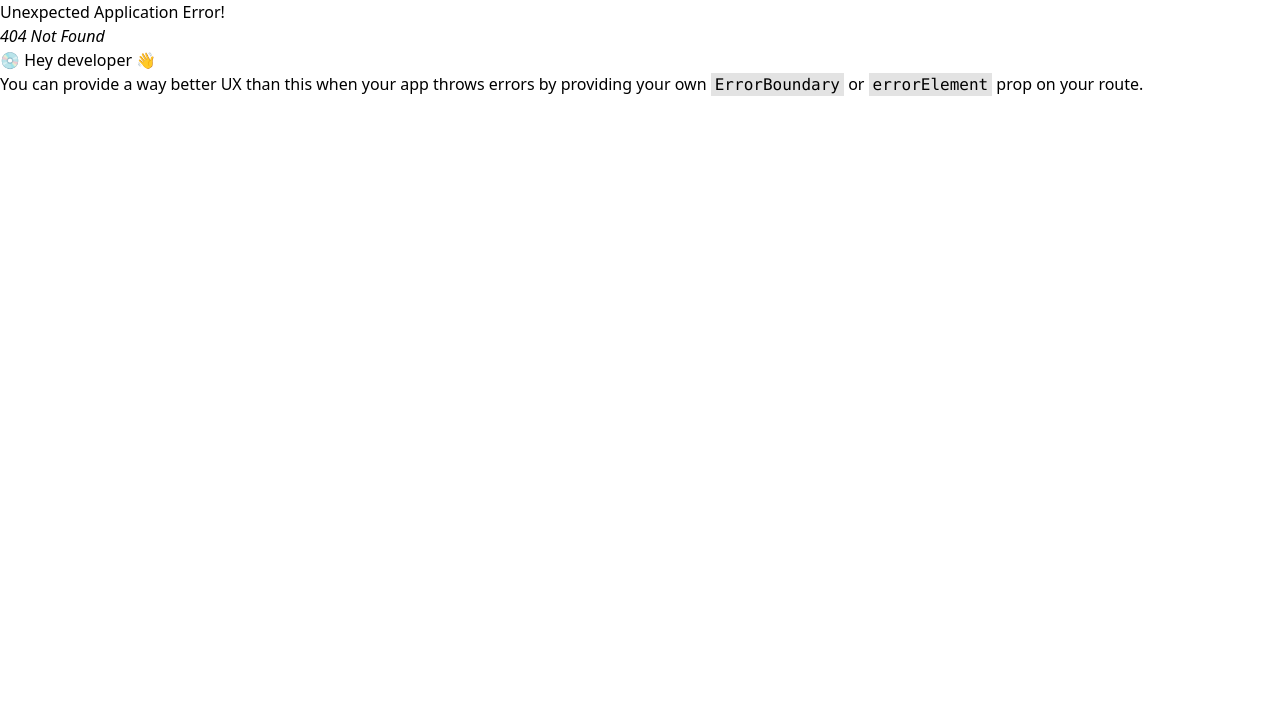
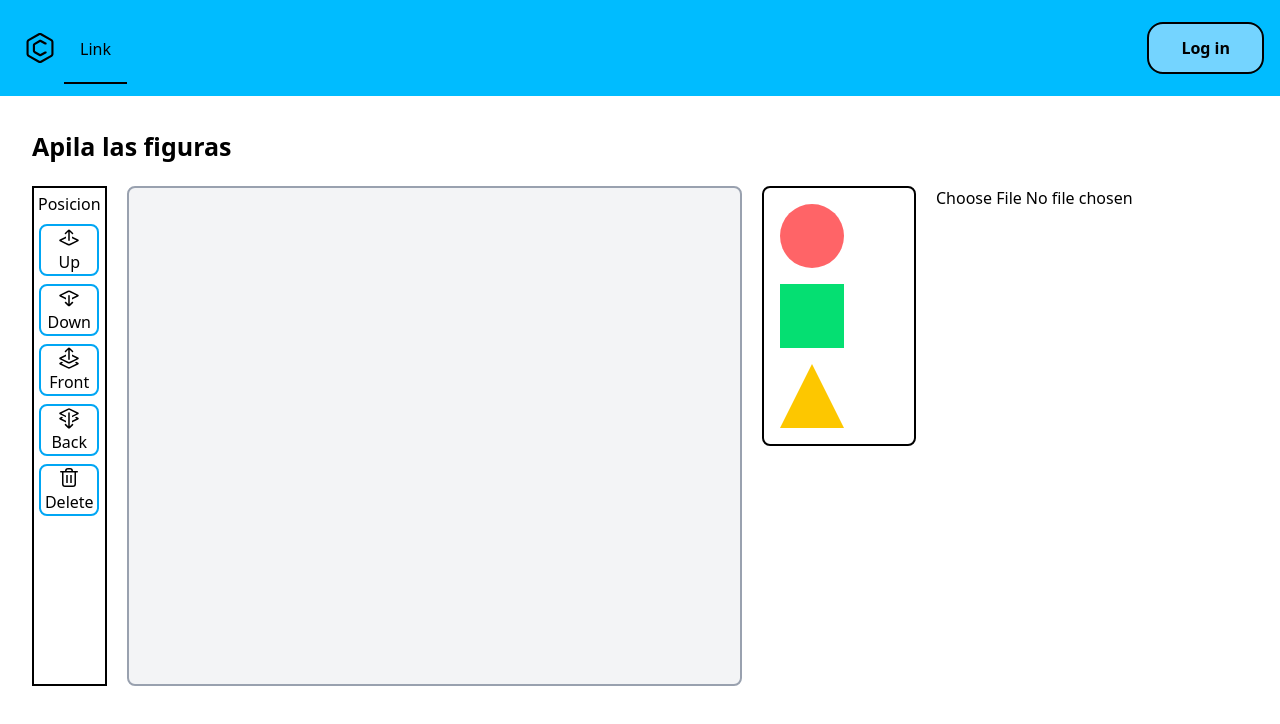
Before and after one commit to MauriErick24/pWeb, a React (Vite) app: page /create/interactive in a window 1280 px wide. Before the commit this address had no page. Shown: the top 724 px of the page. Built offline with nearby package versions, Linux system fonts and the light colour scheme.

Commit message:
buttons tools

```diff
--- a/src/components/Btn1.tsx
+++ b/src/components/Btn1.tsx
@@ -1,28 +1,91 @@
-import React from "react";
+import React, { JSX } from "react";
 
 interface Btn1Props {
   nameBtn: string;
+  typeBtn: "up" | "down" | "front" | "back" | "delete"; // 🔧 claves válidas
   onClickBtn: React.MouseEventHandler<HTMLButtonElement>;
 }
 
-export const Btn1: React.FC<Btn1Props> = ({ nameBtn, onClickBtn }) => {
+const svgIcons: Record<
+  "up" | "down" | "front" | "back" | "delete",
+  JSX.Element
+> = {
+  up: (
+    <svg
+      xmlns="http://www.w3.org/2000/svg"
+      width="24"
+      height="24"
+      viewBox="0 0 24 24"
+    >
+      <path
+        fill="currentColor"
+        d="M12.75 5.82v8.43a.75.75 0 1 1-1.5 0V5.81L8.99 8.07A.75.75 0 1 1 7.93 7l2.83-2.83a1.75 1.75 0 0 1 2.47 0L16.06 7A.75.75 0 0 1 15 8.07l-2.25-2.25zM15 10.48l6.18 3.04a1 1 0 0 1 0 1.79l-7.86 3.86a3 3 0 0 1-2.64 0l-7.86-3.86a1 1 0 0 1 0-1.8L9 10.49v1.67L4.4 14.4l6.94 3.42c.42.2.9.2 1.32 0l6.94-3.42-4.6-2.26v-1.67z"
+      ></path>
+    </svg>
+  ),
+  down: (
+    <svg
+      xmlns="http://www.w3.org/2000/svg"
+      width="24"
+      height="24"
+      viewBox="0 0 24 24"
+    >
+      <path
+        fill="currentColor"
+        d="M12.75 18.12V9.75a.75.75 0 1 0-1.5 0v8.37l-2.26-2.25a.75.75 0 0 0-1.06 1.06l2.83 2.82c.68.69 1.79.69 2.47 0l2.83-2.82A.75.75 0 0 0 15 15.87l-2.25 2.25zM15 11.85v1.67l6.18-3.04a1 1 0 0 0 0-1.79l-7.86-3.86a3 3 0 0 0-2.64 0L2.82 8.69a1 1 0 0 0 0 1.8L9 13.51v-1.67L4.4 9.6l6.94-3.42c.42-.2.9-.2 1.32 0L19.6 9.6 15 11.85z"
+      ></path>
+    </svg>
+  ),
+  front: (
+    <svg
+      xmlns="http://www.w3.org/2000/svg"
+      width="24"
+      height="24"
+      viewBox="0 0 24 24"
+    >
+      <path
+        fill="currentColor"
+        d="M12.75 3.82v9.43a.75.75 0 1 1-1.5 0V3.81L8.99 6.07A.75.75 0 1 1 7.93 5l2.83-2.83a1.75 1.75 0 0 1 2.47 0L16.06 5A.75.75 0 0 1 15 6.07l-2.25-2.25zM15 8.48l6.18 3.04a1 1 0 0 1 0 1.79l-7.86 3.86a3 3 0 0 1-2.64 0l-7.86-3.86a1 1 0 0 1 0-1.8L9 8.49v1.67L4.4 12.4l6.94 3.42c.42.2.9.2 1.32 0l6.94-3.42-4.6-2.26V8.48zm4.48 7.34 1.7.83a1 1 0 0 1 0 1.8l-7.86 3.86a3 3 0 0 1-2.64 0l-7.86-3.86a1 1 0 0 1 0-1.8l1.7-.83 1.7.83-1.82.9 6.94 3.41c.42.2.9.2 1.32 0l6.94-3.41-1.82-.9 1.7-.83z"
+      ></path>
+    </svg>
+  ),
+  back: (
+    <svg
+      xmlns="http://www.w3.org/2000/svg"
+      width="24"
+      height="24"
+      viewBox="0 0 24 24"
+    >
+      <path
+        fill="currentColor"
+        d="m19.48 10.82 1.7.83a1 1 0 0 1 0 1.8L15 16.49V14.8l4.6-2.26-1.82-.9 1.7-.83zm-14.96 0-1.7.83a1 1 0 0 0 0 1.8L9 16.49V14.8l-4.6-2.26 1.82-.9-1.7-.83zm8.23 9.5L15 18.07a.75.75 0 0 1 1.06 1.06l-2.83 2.83c-.68.68-1.79.68-2.47 0l-2.83-2.83a.75.75 0 0 1 1.06-1.06l2.26 2.26V6.9a.75.75 0 1 1 1.5 0v13.43zM15 11.35V9.68l4.6-2.27L12.66 4c-.42-.2-.9-.2-1.32 0L4.4 7.4 9 9.68v1.67L2.82 8.3a1 1 0 0 1 0-1.8l7.86-3.86a3 3 0 0 1 2.64 0l7.86 3.87a1 1 0 0 1 0 1.79L15 11.35z"
+      ></path>
+    </svg>
+  ),
+
+  delete: (
+    <svg
+      xmlns="http://www.w3.org/2000/svg"
+      width="24"
+      height="24"
+      viewBox="0 0 24 24"
+    >
+      <path
+        fill="currentColor"
+        d="M8 5a3 3 0 0 1 3-3h2a3 3 0 0 1 3 3h4.25a.75.75 0 1 1 0 1.5H19V18a3 3 0 0 1-3 3H8a3 3 0 0 1-3-3V6.5H3.75a.75.75 0 0 1 0-1.5H8zM6.5 6.5V18c0 .83.67 1.5 1.5 1.5h8c.83 0 1.5-.67 1.5-1.5V6.5h-11zm3-1.5h5c0-.83-.67-1.5-1.5-1.5h-2c-.83 0-1.5.67-1.5 1.5zm-.25 4h1.5v8h-1.5V9zm4 0h1.5v8h-1.5V9z"
+      ></path>
+    </svg>
+  ),
+};
+
+export const Btn1: React.FC<Btn1Props> = ({ nameBtn, typeBtn, onClickBtn }) => {
   return (
     <div className="flex flex-col items-center">
       <button
         className="w-15 border-2 border-sky-500 rounded-lg flex flex-col items-center"
         onClick={onClickBtn}
       >
-        <svg
-          xmlns="http://www.w3.org/2000/svg"
-          width="24"
-          height="24"
-          viewBox="0 0 24 24"
-        >
-          <path
-            fill="currentColor"
-            d="M12.75 5.82v8.43a.75.75 0 1 1-1.5 0V5.81L8.99 8.07A.75.75 0 1 1 7.93 7l2.83-2.83a1.75 1.75 0 0 1 2.47 0L16.06 7A.75.75 0 0 1 15 8.07l-2.25-2.25zM15 10.48l6.18 3.04a1 1 0 0 1 0 1.79l-7.86 3.86a3 3 0 0 1-2.64 0l-7.86-3.86a1 1 0 0 1 0-1.8L9 10.49v1.67L4.4 14.4l6.94 3.42c.42.2.9.2 1.32 0l6.94-3.42-4.6-2.26v-1.67z"
-          />
-        </svg>
+        {svgIcons[typeBtn]}
         {nameBtn}
       </button>
     </div>
--- a/src/components/Canvas.tsx
+++ b/src/components/Canvas.tsx
@@ -62,6 +62,28 @@
     );
   };
 
+  const handleDown = () => {
+    setFigures((prev) =>
+      prev.map((fig) =>
+        fig.selected ? { ...fig, zindex: fig.zindex - 1 } : fig
+      )
+    );
+  };
+
+  const handleFront = () => {
+    setFigures((prev) =>
+      prev.map((fig) =>
+        fig.selected ? { ...fig, zindex: fig.zindex + 100 } : fig
+      )
+    );
+  };
+
+  const handleBack = () => {
+    setFigures((prev) =>
+      prev.map((fig) => (fig.selected ? { ...fig, zindex: 1 } : fig))
+    );
+  };
+
   const handleMouseDown = (
     e: React.MouseEvent<HTMLDivElement>,
     fig: Figure
@@ -94,7 +116,12 @@
 
   return (
     <div className="flex gap-5">
-      <Tools onClickBtn={handleUp} />
+      <Tools
+        onClickBtnUp={handleUp}
+        onClickBtnDown={handleDown}
+        onClickBtnFront={handleFront}
+        onClickBtnBack={handleBack}
+      />
       <div
         className="w-full h-[500px] border-2 border-gray-400 relative bg-gray-100 rounded-lg"
         onDragOver={(e) => e.preventDefault()}
--- a/src/components/Tools.tsx
+++ b/src/components/Tools.tsx
@@ -2,18 +2,26 @@
 import { Btn1 } from "./Btn1";
 
 interface handleProps {
-  onClickBtn: React.MouseEventHandler<HTMLButtonElement>;
+  onClickBtnUp: React.MouseEventHandler<HTMLButtonElement>;
+  onClickBtnDown: React.MouseEventHandler<HTMLButtonElement>;
+  onClickBtnFront: React.MouseEventHandler<HTMLButtonElement>;
+  onClickBtnBack: React.MouseEventHandler<HTMLButtonElement>;
 }
 
-export const Tools: React.FC<handleProps> = ({ onClickBtn }) => {
+export const Tools: React.FC<handleProps> = ({
+  onClickBtnUp,
+  onClickBtnDown,
+  onClickBtnFront,
+  onClickBtnBack,
+}) => {
   return (
     <div className="flex flex-col gap-2 border-2 border-black-500 p-1">
       Posicion
-      <Btn1 nameBtn={"Up"} onClickBtn={onClickBtn} />
-      <Btn1 nameBtn={"Down"} onClickBtn={() => console.log("Down")} />
-      <Btn1 nameBtn={"Front"} onClickBtn={() => console.log("Front")} />
-      <Btn1 nameBtn={"Back"} onClickBtn={() => console.log("Back")} />
-      <Btn1 nameBtn={"Delete"} onClickBtn={() => console.log("Delete")} />
+      <Btn1 nameBtn={"Up"} onClickBtn={onClickBtnUp} typeBtn="up"/>
+      <Btn1 nameBtn={"Down"} onClickBtn={onClickBtnDown} typeBtn="down"/>
+      <Btn1 nameBtn={"Front"} onClickBtn={onClickBtnFront} typeBtn="front"/>
+      <Btn1 nameBtn={"Back"} onClickBtn={onClickBtnBack} typeBtn="back"/>
+      <Btn1 nameBtn={"Delete"} onClickBtn={() => console.log("Delete")} typeBtn="delete"/>
     </div>
   );
 };
--- a/src/page/Question.tsx
+++ b/src/page/Question.tsx
@@ -12,7 +12,7 @@
           <AddQuestionMenu
             routes={{
               opcion_multiple: "/#",
-                        interactiva: "/quiz/creator",
+              interactiva: "/create/interactive",
             }}
           />
         </div>
@@ -21,7 +21,12 @@
           id={1}
           type="opcion_multiple"
           question="Cuando una variable se define dentro de una clase, ¿qué se considera?"
-                options={["Una variable de clase", "Una variable variable", "Una variable temprana", "Una variable de instancia"]}
+          options={[
+            "Una variable de clase",
+            "Una variable variable",
+            "Una variable temprana",
+            "Una variable de instancia",
+          ]}
           correctAnswer="Una variable de instancia"
         />
 
@@ -29,7 +34,12 @@
           id={2}
           type="respuesta_corta"
           question="El principio de ocultar los detalles internos de una clase y exponer solo lo necesario se conoce como:"
-                options={["Herencia", "Encapsulamiento", "Polimorfismo", "Abstracción"]}
+          options={[
+            "Herencia",
+            "Encapsulamiento",
+            "Polimorfismo",
+            "Abstracción",
+          ]}
           correctAnswer="Encapsulamiento"
         />
       </div>
```
Also changed, not shown: src/router/Routes.tsx (+6 -1 lines), 1 other file (tests, documents, lock files or other folders). Lines whose indentation alone changed are shown as unchanged.
